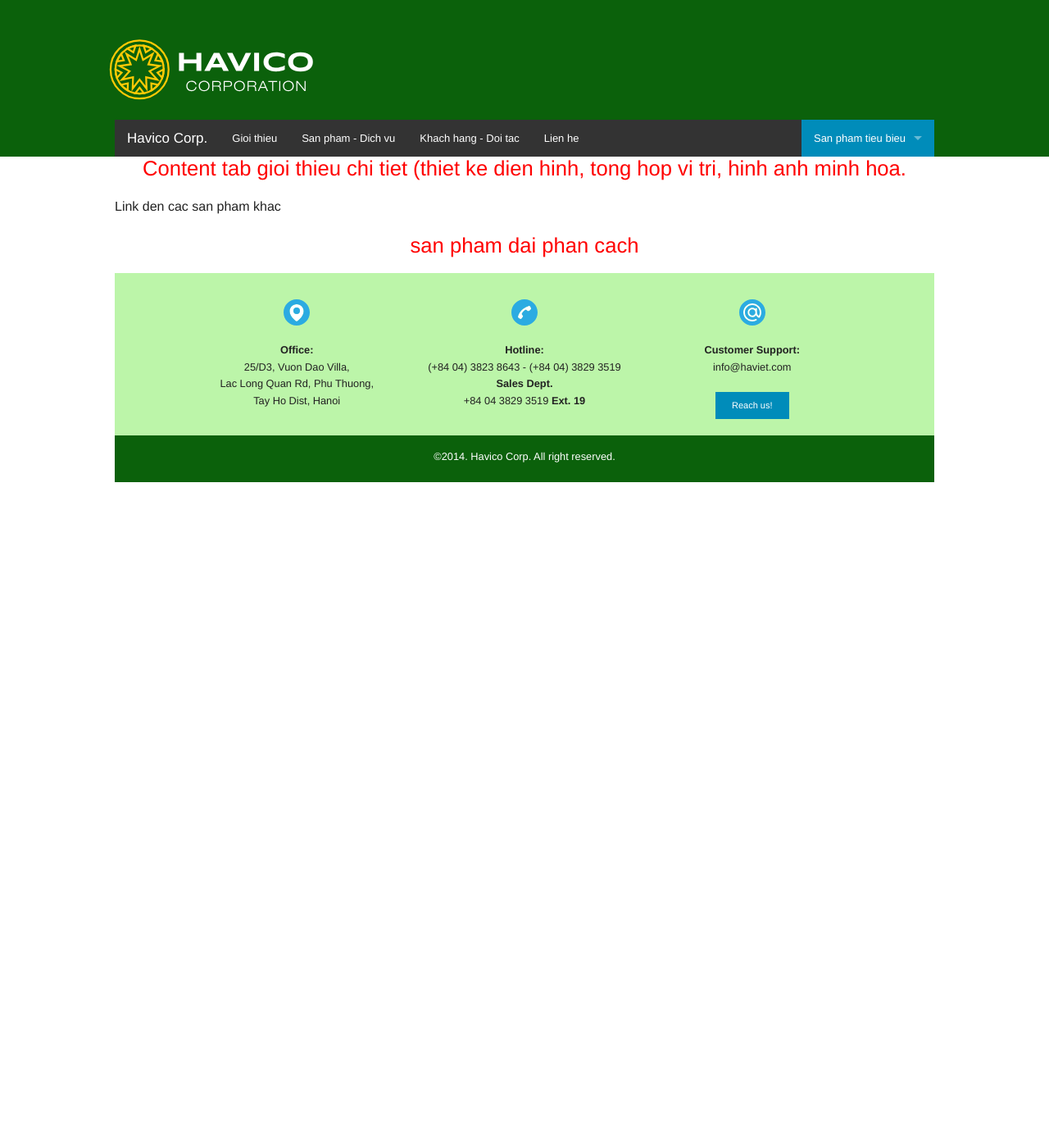
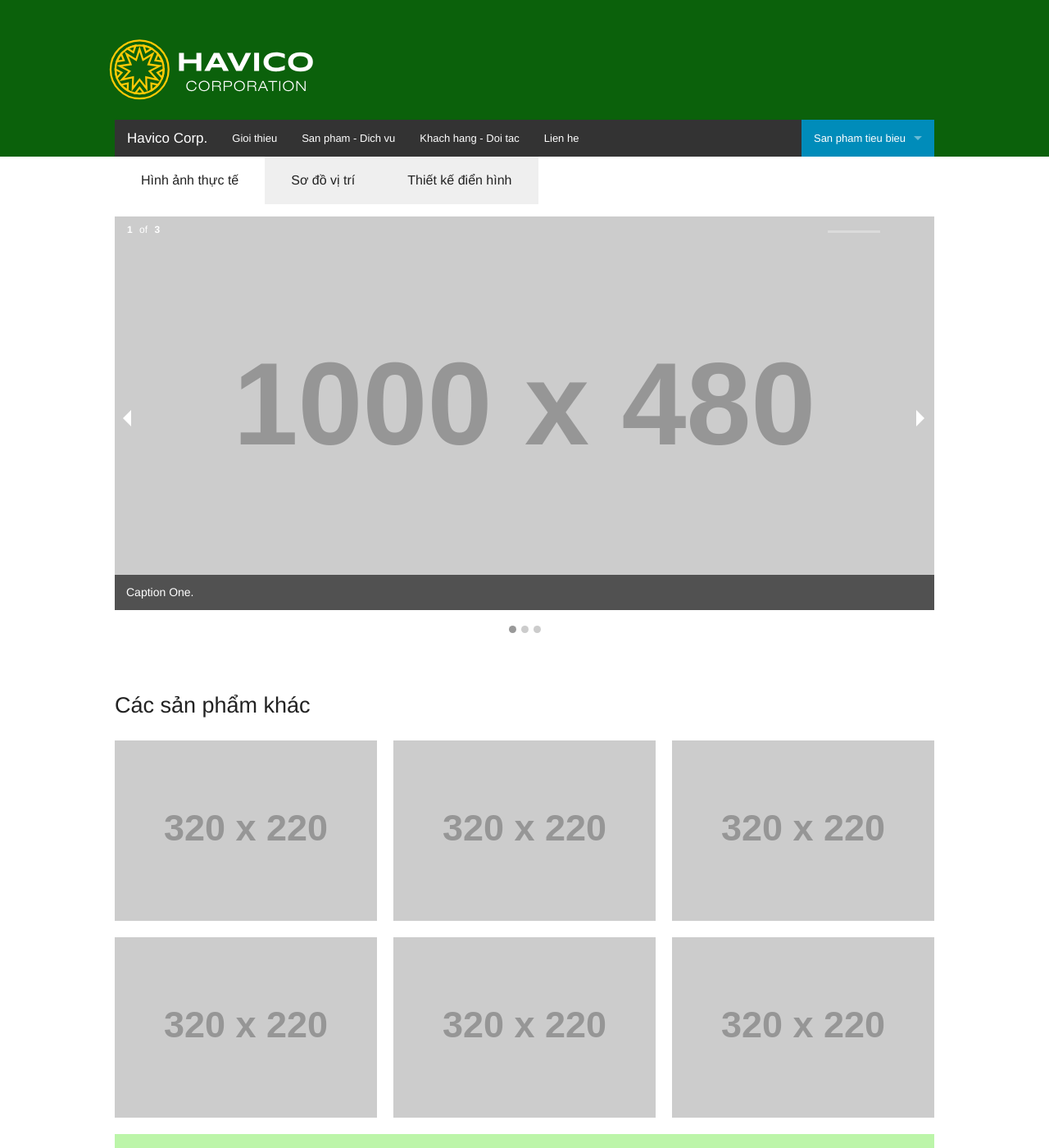
Before and after one commit to haviet/static-on-foundation, a Jekyll site: the page built from sp-daiphancach.html, in a window 1280 px wide and 1400 px high. Shown: the whole window at 82% size. Built offline with Jekyll 4.4.1, drawn with Linux system fonts in a browser that asks for light colours.

Commit message:
Update sp-daiphancach.html

```diff
--- a/sp-daiphancach.html
+++ b/sp-daiphancach.html
@@ -1,16 +1,19 @@
 ---
 layout: default
 ---
-
-<div class="row collapse">
-  <p class="introtext bigtext">Content tab gioi thieu chi tiet (thiet ke dien hinh, tong hop vi tri, hinh anh  minh hoa.</p>
+<!-- chỉ hiển thị trên màn hình cỡ trung bình trở lên -->
+<div class="row collapse show-for-medium-up">
+  {% include tab-billboard-content.html %}
 </div>
 
-<div class="row collapse">
-  <p>Link den cac san pham khac</p>
+<!-- chỉ hiển thị trên màn hình nhỏ -->
+<div class="show-for-small-only">
+  {% include billboard-content/tab3.html %}
+  {% include billboard-content/tab1.html %}
 </div>
 
 
 <div class="row collapse">
-  <p class="introtext bigtext">san pham dai phan cach</p>
+  <h3>Các sản phẩm khác</h3>
+  {% include sp-block-list.html %}
 </div>
```
